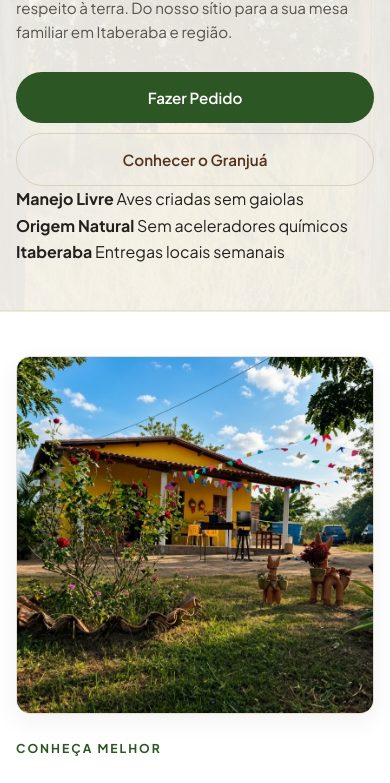
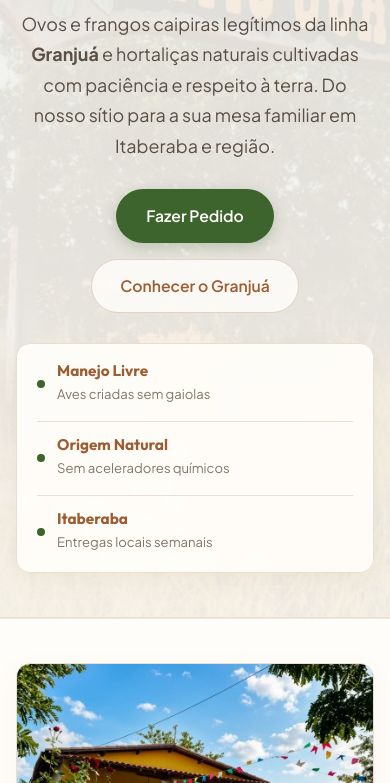
Before and after one commit to thierrissc/sitiojua, a plain HTML site: page index.html in a window 390 px wide. Shown: the part 351-1134 px from the top of the page. Drawn offline with Linux system fonts and the light colour scheme.

Commit message:
aplicacao de cores exatas da logo substituicao do branco por creme e fotos ampliadas

```diff
--- a/styles.css
+++ b/styles.css
@@ -1,32 +1,32 @@
 :root {
-  --bg-cream: #F9F6F0;
-  --bg-cream-soft: #F3EEE3;
-  --bg-surface: #FFFFFF;
-  --bg-card: #FFFFFF;
+  --bg-cream: #FAF6F0;
+  --bg-cream-soft: #F2ECE0;
+  --bg-surface: #FFFDF9;
+  --bg-card: #FFFDF9;
 
-  --color-brown-dark: #3F2613;
-  --color-brown-primary: #52331B;
-  --color-brown-medium: #704728;
-  --color-brown-soft: #EDE4DA;
-  --color-brown-border: #DBCFBE;
+  --color-brown-dark: #63391A;
+  --color-brown-primary: #9C5D32;
+  --color-brown-medium: #B26E3E;
+  --color-brown-soft: #F6ECE2;
+  --color-brown-border: #E5D2C1;
 
-  --color-green-primary: #2C5624;
-  --color-green-hover: #21421A;
-  --color-green-light: #3D7033;
-  --color-green-soft: #E9F1E7;
-  --color-green-border: #C8DDC5;
+  --color-green-primary: #3D642D;
+  --color-green-hover: #2E4E21;
+  --color-green-light: #52823D;
+  --color-green-soft: #ECF3E8;
+  --color-green-border: #C6DEC0;
 
-  --text-main: #23201D;
-  --text-secondary: #57524C;
-  --text-muted: #7E766D;
+  --text-main: #2A231C;
+  --text-secondary: #594F45;
+  --text-muted: #827668;
   --text-light: #FAF8F5;
 
-  --border-light: #E7DFD1;
-  --border-subtle: #F0E9DC;
+  --border-light: #E8DFD0;
+  --border-subtle: #F0E8DC;
 
-  --shadow-subtle: 0 2px 10px rgba(63, 38, 19, 0.04);
-  --shadow-card: 0 8px 24px rgba(63, 38, 19, 0.06);
-  --shadow-hover: 0 14px 30px rgba(63, 38, 19, 0.10);
+  --shadow-subtle: 0 2px 10px rgba(156, 93, 50, 0.05);
+  --shadow-card: 0 8px 24px rgba(156, 93, 50, 0.07);
+  --shadow-hover: 0 14px 30px rgba(156, 93, 50, 0.12);
 
   --radius-sm: 6px;
   --radius-md: 14px;
@@ -82,9 +82,9 @@ ul {
 
 .container {
   width: 100%;
-  max-width: 1140px;
+  max-width: 1240px;
   margin: 0 auto;
-  padding: 0 24px;
+  padding: 0 28px;
 }
 
 .site-header {
@@ -223,29 +223,38 @@ ul {
 }
 
 .hero-section {
-  padding: 70px 0 80px;
+  position: relative;
+  padding: 84px 0 64px;
+  background-image: linear-gradient(rgba(250, 246, 240, 0.88), rgba(250, 246, 240, 0.94)), url('assets/images/porteira-sitio-jua.jpg');
+  background-size: cover;
+  background-position: center 25%;
+  background-repeat: no-repeat;
+  border-bottom: 1px solid var(--border-light);
 }
 
-.hero-grid {
-  display: grid;
-  grid-template-columns: 1.1fr 0.9fr;
+.hero-container {
+  display: flex;
+  flex-direction: column;
   align-items: center;
-  gap: 56px;
+  text-align: center;
+  gap: 44px;
 }
 
 .hero-content {
   display: flex;
   flex-direction: column;
-  gap: 20px;
+  align-items: center;
+  max-width: 820px;
+  gap: 22px;
 }
 
 .badge-location {
   display: inline-block;
-  font-size: 0.78rem;
+  font-size: 0.8rem;
   font-weight: 700;
   color: var(--color-brown-primary);
   background-color: var(--color-brown-soft);
-  padding: 5px 14px;
+  padding: 6px 16px;
   border-radius: var(--radius-full);
   width: fit-content;
   letter-spacing: 0.8px;
@@ -254,9 +263,9 @@ ul {
 
 .hero-title {
   font-family: var(--font-heading);
-  font-size: clamp(2.2rem, 3.8vw, 3.2rem);
+  font-size: clamp(2.3rem, 4vw, 3.3rem);
   font-weight: 800;
-  line-height: 1.18;
+  line-height: 1.16;
   color: var(--color-brown-dark);
   letter-spacing: -0.5px;
 }
@@ -266,48 +275,51 @@ ul {
 }
 
 .hero-description {
-  font-size: 1.08rem;
+  font-size: 1.12rem;
   color: var(--text-secondary);
   line-height: 1.7;
-  max-width: 540px;
+  max-width: 660px;
 }
 
 .hero-actions {
   display: flex;
   flex-wrap: wrap;
   align-items: center;
+  justify-content: center;
   gap: 16px;
-  margin-top: 8px;
+  margin-top: 6px;
 }
 
 .btn-primary {
   display: inline-flex;
   align-items: center;
   justify-content: center;
-  padding: 13px 28px;
+  padding: 14px 30px;
   background-color: var(--color-green-primary);
-  color: #FFFFFF;
+  color: #FFFDF9;
   font-weight: 600;
-  font-size: 0.96rem;
+  font-size: 0.98rem;
   border-radius: var(--radius-full);
-  transition: background-color 0.2s ease, transform 0.2s ease;
+  transition: background-color 0.2s ease, transform 0.2s ease, box-shadow 0.2s ease;
+  box-shadow: 0 4px 14px rgba(61, 100, 45, 0.25);
 }
 
 .btn-primary:hover {
   background-color: var(--color-green-hover);
-  color: #FFFFFF;
+  color: #FFFDF9;
   transform: translateY(-2px);
+  box-shadow: 0 6px 18px rgba(61, 100, 45, 0.35);
 }
 
 .btn-outline {
   display: inline-flex;
   align-items: center;
   justify-content: center;
-  padding: 13px 26px;
-  background-color: transparent;
+  padding: 13px 28px;
+  background-color: rgba(255, 253, 249, 0.85);
   color: var(--color-brown-primary);
   font-weight: 600;
-  font-size: 0.96rem;
+  font-size: 0.98rem;
   border-radius: var(--radius-full);
   border: 1.5px solid var(--color-brown-border);
   transition: all 0.2s ease;
@@ -318,43 +330,56 @@ ul {
   background-color: var(--color-brown-soft);
 }
 
-.hero-stats {
-  display: grid;
-  grid-template-columns: repeat(3, 1fr);
-  gap: 16px;
-  margin-top: 16px;
-  padding-top: 24px;
-  border-top: 1px solid var(--border-light);
+.hero-stats-bar {
+  display: flex;
+  align-items: center;
+  justify-content: center;
+  gap: 36px;
+  padding: 16px 36px;
+  background-color: rgba(255, 253, 249, 0.94);
+  backdrop-filter: blur(8px);
+  -webkit-backdrop-filter: blur(8px);
+  border: 1px solid var(--border-light);
+  border-radius: var(--radius-full);
+  box-shadow: var(--shadow-card);
+  width: fit-content;
+  max-width: 100%;
 }
 
-.stat-item strong {
+.stat-pill {
+  display: flex;
+  align-items: center;
+  gap: 12px;
+  text-align: left;
+}
+
+.stat-bullet {
+  width: 8px;
+  height: 8px;
+  border-radius: 50%;
+  background-color: var(--color-green-primary);
+  flex-shrink: 0;
+}
+
+.stat-text strong {
   display: block;
   font-family: var(--font-heading);
-  font-size: 1rem;
+  font-size: 0.96rem;
   font-weight: 700;
   color: var(--color-brown-primary);
+  line-height: 1.2;
 }
 
-.stat-item span {
+.stat-text span {
   font-size: 0.82rem;
   color: var(--text-muted);
+  line-height: 1.2;
 }
 
-.hero-image-wrap {
-  border-radius: var(--radius-md);
-  overflow: hidden;
-  box-shadow: var(--shadow-card);
-  border: 1px solid var(--border-light);
-  background-color: #FFFFFF;
-  aspect-ratio: 4 / 5;
-}
-
-.hero-image-wrap img {
-  width: 100%;
-  height: 100%;
-  object-fit: cover;
-  object-position: center;
-  display: block;
+.stat-divider {
+  width: 1px;
+  height: 28px;
+  background-color: var(--border-light);
 }
 
 .section-header {
@@ -406,7 +431,7 @@ ul {
   border-radius: var(--radius-md);
   overflow: hidden;
   border: 1px solid var(--border-light);
-  background-color: #FFFFFF;
+  background-color: var(--bg-surface);
   box-shadow: var(--shadow-card);
   aspect-ratio: 4 / 5;
 }
@@ -474,7 +499,7 @@ ul {
 }
 
 .granjua-photo-card {
-  background-color: #FFFFFF;
+  background-color: var(--bg-surface);
   border-radius: var(--radius-md);
   overflow: hidden;
   border: 1px solid var(--border-light);
@@ -490,10 +515,10 @@ ul {
 }
 
 .granjua-photo-wrap {
-  aspect-ratio: 4 / 5;
+  aspect-ratio: 4 / 4.5;
   width: 100%;
   overflow: hidden;
-  background-color: #F8F5EE;
+  background-color: var(--bg-cream-soft);
 }
 
 .granjua-photo-wrap img {
@@ -540,24 +565,14 @@ ul {
   margin: 0;
 }
 
-.granjua-banner-quote {
-  padding: 18px 24px;
-  background-color: #FFFFFF;
-  border-left: 4px solid var(--color-green-primary);
-  border-radius: 0 var(--radius-sm) var(--radius-sm) 0;
-  box-shadow: var(--shadow-subtle);
-  border: 1px solid var(--border-light);
-  border-left-width: 4px;
-  text-align: center;
-}
-
-.granjua-banner-quote p {
-  font-size: 0.98rem;
+.granjua-subtitle-quote {
+  font-size: 1.05rem;
   font-style: italic;
   font-weight: 500;
   color: var(--color-brown-primary);
+  max-width: 680px;
+  margin: 8px auto 0;
   line-height: 1.6;
-  margin: 0;
 }
 
 .products-section {
@@ -743,7 +758,7 @@ ul {
   border-radius: var(--radius-md);
   overflow: hidden;
   border: 1px solid var(--border-light);
-  background-color: #FFFFFF;
+  background-color: var(--bg-surface);
   box-shadow: var(--shadow-subtle);
   display: flex;
   flex-direction: column;
@@ -757,7 +772,7 @@ ul {
 
 .gallery-card-img {
   width: 100%;
-  aspect-ratio: 4 / 5;
+  aspect-ratio: 4 / 4.6;
   overflow: hidden;
   background-color: var(--bg-cream-soft);
 }
@@ -777,10 +792,10 @@ ul {
 
 .gallery-caption {
   padding: 16px 20px;
-  font-size: 0.9rem;
+  font-size: 0.92rem;
   font-weight: 600;
   color: var(--color-brown-primary);
-  background-color: #FFFFFF;
+  background-color: var(--bg-surface);
   border-top: 1px solid var(--border-subtle);
   text-align: center;
 }
@@ -1005,7 +1020,7 @@ ul {
     top: 52px;
     left: 0;
     width: 100%;
-    background-color: #FFFFFF;
+    background-color: var(--bg-surface);
     flex-direction: column;
     padding: 16px 20px 24px;
     gap: 12px;
@@ -1037,62 +1052,26 @@ ul {
   }
 
   .hero-section {
-    padding: 36px 0 44px;
-    background-image: linear-gradient(rgba(249, 246, 240, 0.90), rgba(249, 246, 240, 0.94)), url('assets/images/porteira-sitio-jua.jpg');
-    background-size: cover;
+    padding: 38px 0 44px;
     background-position: center top;
-    background-repeat: no-repeat;
-    border-bottom: 1px solid var(--border-light);
   }
 
-  .hero-grid {
-    gap: 0;
+  .hero-container {
+    gap: 30px;
   }
 
-  .hero-image-wrap {
-    display: none;
+  .hero-stats-bar {
+    flex-direction: column;
+    align-items: flex-start;
+    gap: 14px;
+    padding: 18px 20px;
+    width: 100%;
+    border-radius: var(--radius-md);
   }
 
-  .badge-location {
-    font-size: 0.72rem;
-    padding: 4px 10px;
-  }
-
-  .hero-title {
-    font-size: 1.85rem;
-    line-height: 1.2;
-  }
-
-  .hero-description {
-    font-size: 0.95rem;
-    line-height: 1.6;
-  }
-
-  .hero-actions {
-    flex-direction: column;
+  .stat-divider {
     width: 100%;
-    gap: 10px;
-  }
-
-  .btn-primary,
-  .btn-outline {
-    width: 100%;
-    justify-content: center;
-    padding: 13px 18px;
-    font-size: 0.95rem;
-  }
-
-  .hero-stats {
-    grid-template-columns: 1fr;
-    gap: 8px;
-    padding-top: 14px;
-  }
-
-  .stat-item {
-    background-color: #FFFFFF;
-    padding: 10px 14px;
-    border-radius: var(--radius-sm);
-    border: 1px solid var(--border-light);
+    height: 1px;
   }
 
   .about-section {
```
